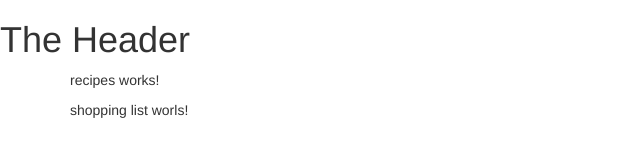
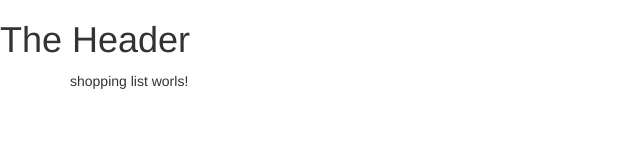
Before and after one commit to fjarado/angular-agf8p7, an Angular app: page / in a window 1280 px wide. Shown: the top 160 px of the page, without its empty margins (0-640 px from the left). Built offline with nearby package versions, Linux system fonts and the light colour scheme.

Commit message:
1 file modified

```diff
--- a/src/app/recipes/recipes.component.html
+++ b/src/app/recipes/recipes.component.html
@@ -1 +1,8 @@
-<p>recipes works!</p>
+<div class="row">
+  <div class="col-nd-5">
+    <app-recipe-list></app-recipe-list>
+  </div>
+  <div class="col-md-7">
+    <app-recipe-detail></app-recipe-detail>
+  </div>
+</div>
```
